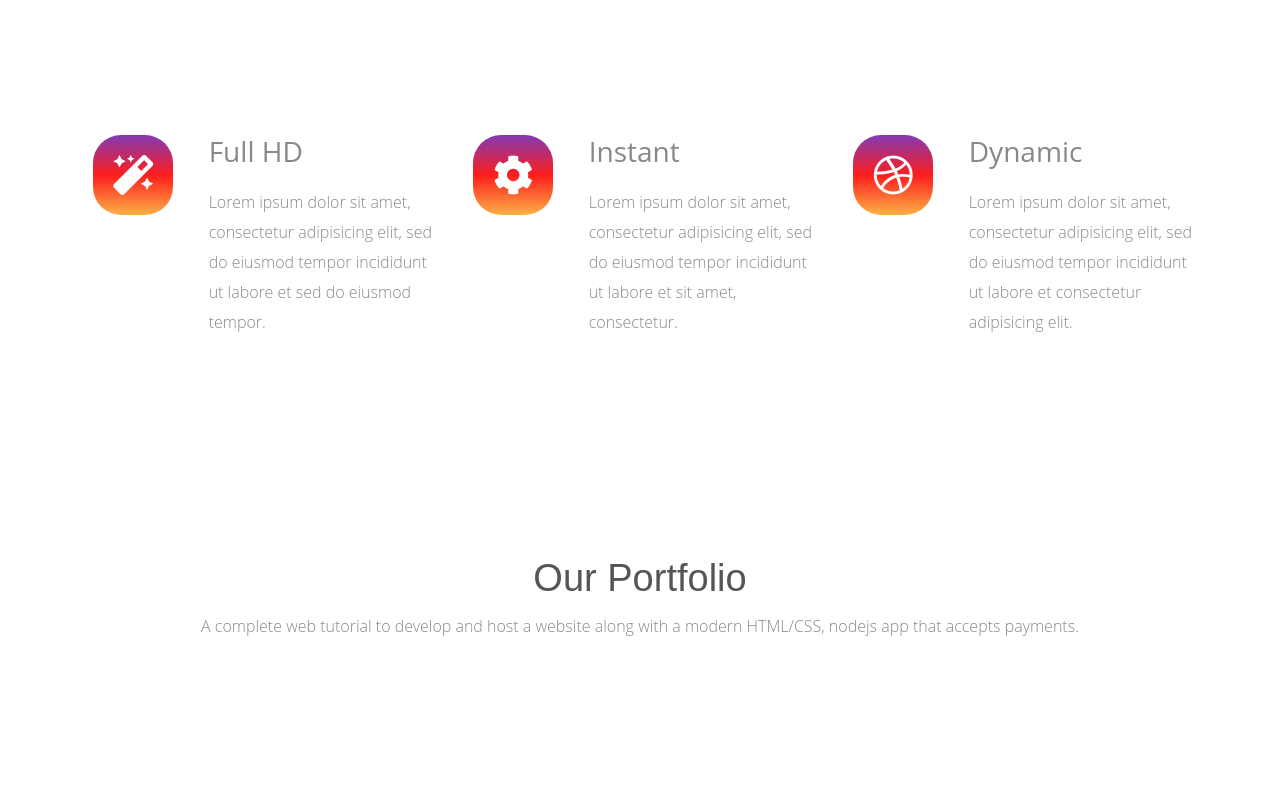
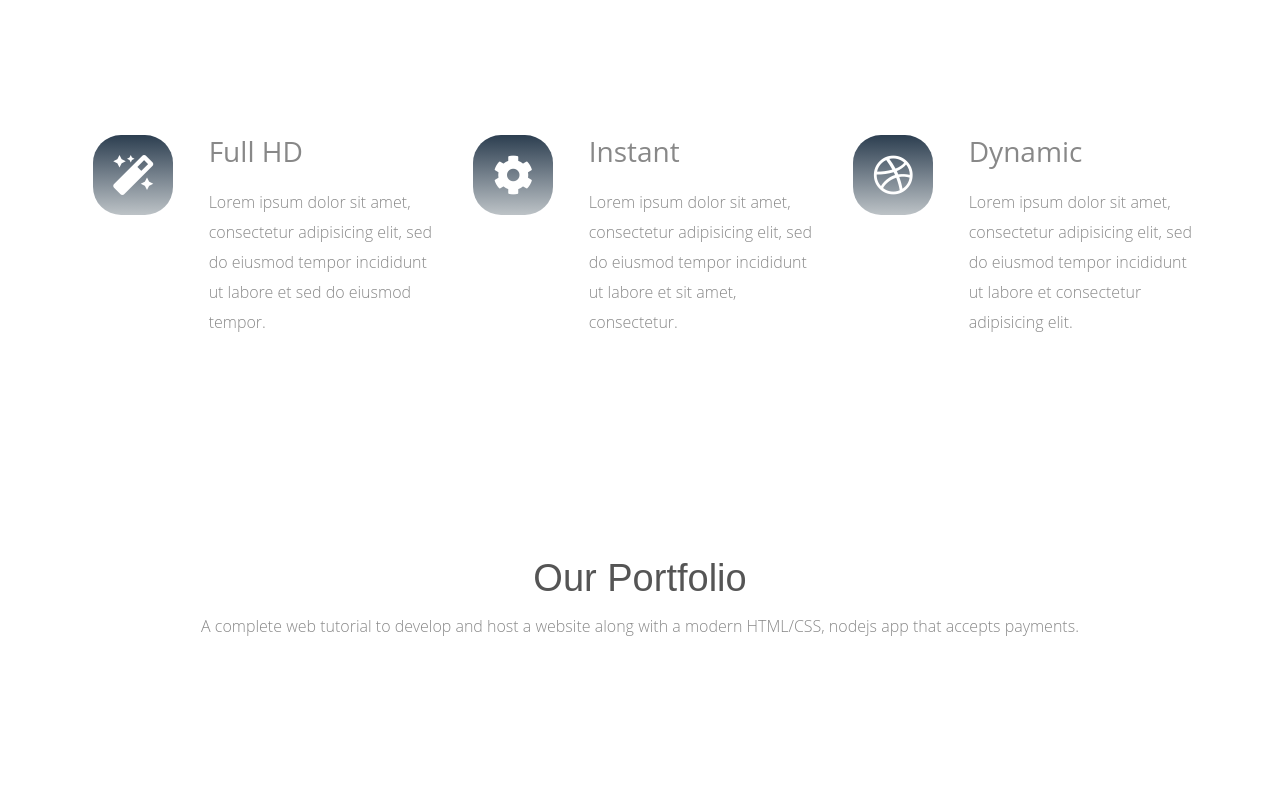
Before and after one commit to vinvantest/js-94n1cu, a plain HTML site: page HTML/bootstrap-demo.html in a window 1280 px wide. Shown: the part 923-1708 px from the top of the page. Drawn offline with nearby package versions, Linux system fonts and the light colour scheme.

Commit message:
bootstrap uigradient changed

```diff
--- a/HTML/bootstrap-demo.html
+++ b/HTML/bootstrap-demo.html
@@ -190,11 +190,15 @@
             border-radius: 28px;
 
             /* https://uigradients.com/#Instagram */
-            background: #833ab4;
+            /* background: #833ab4;
+            background: -webkit-linear-gradient(to top, #fcb045, #fd1d1d, #833ab4);
+            background: linear-gradient(to top, #fcb045, #fd1d1d, #833ab4); */
+
+            background: #bdc3c7;
             /* fallback for old browsers */
-            background: -webkit-linear-gradient(to top, #fcb045, #fd1d1d, #833ab4);
+            background: -webkit-linear-gradient(to bottom, #2c3e50, #bdc3c7);
             /* Chrome 10-25, Safari 5.1-6 */
-            background: linear-gradient(to top, #fcb045, #fd1d1d, #833ab4);
+            background: linear-gradient(to bottom, #2c3e50, #bdc3c7);
             /* W3C, IE 10+/ Edge, Firefox 16+, Chrome 26+, Opera 12+, Safari 7+ */
         }
 
```
